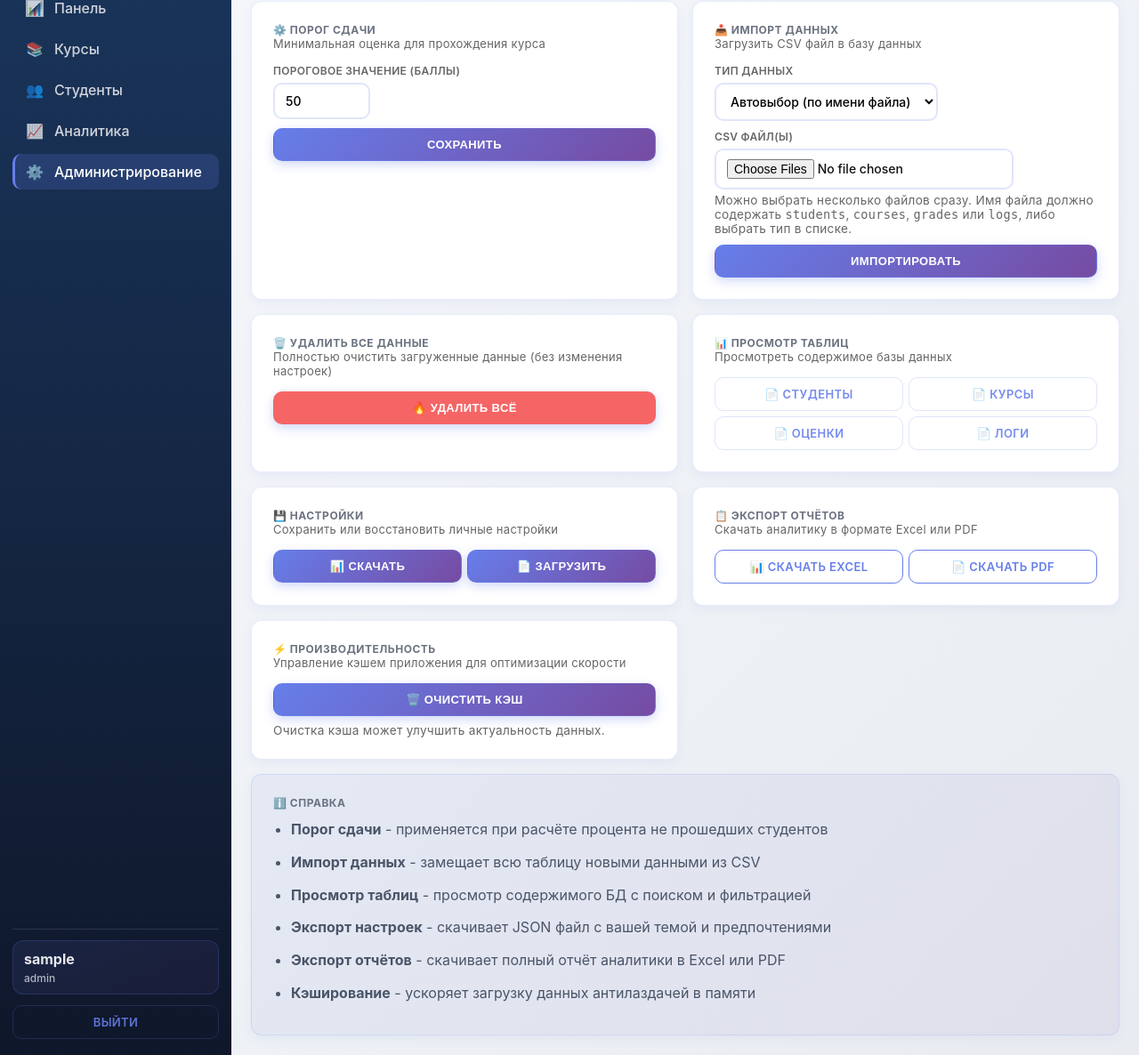
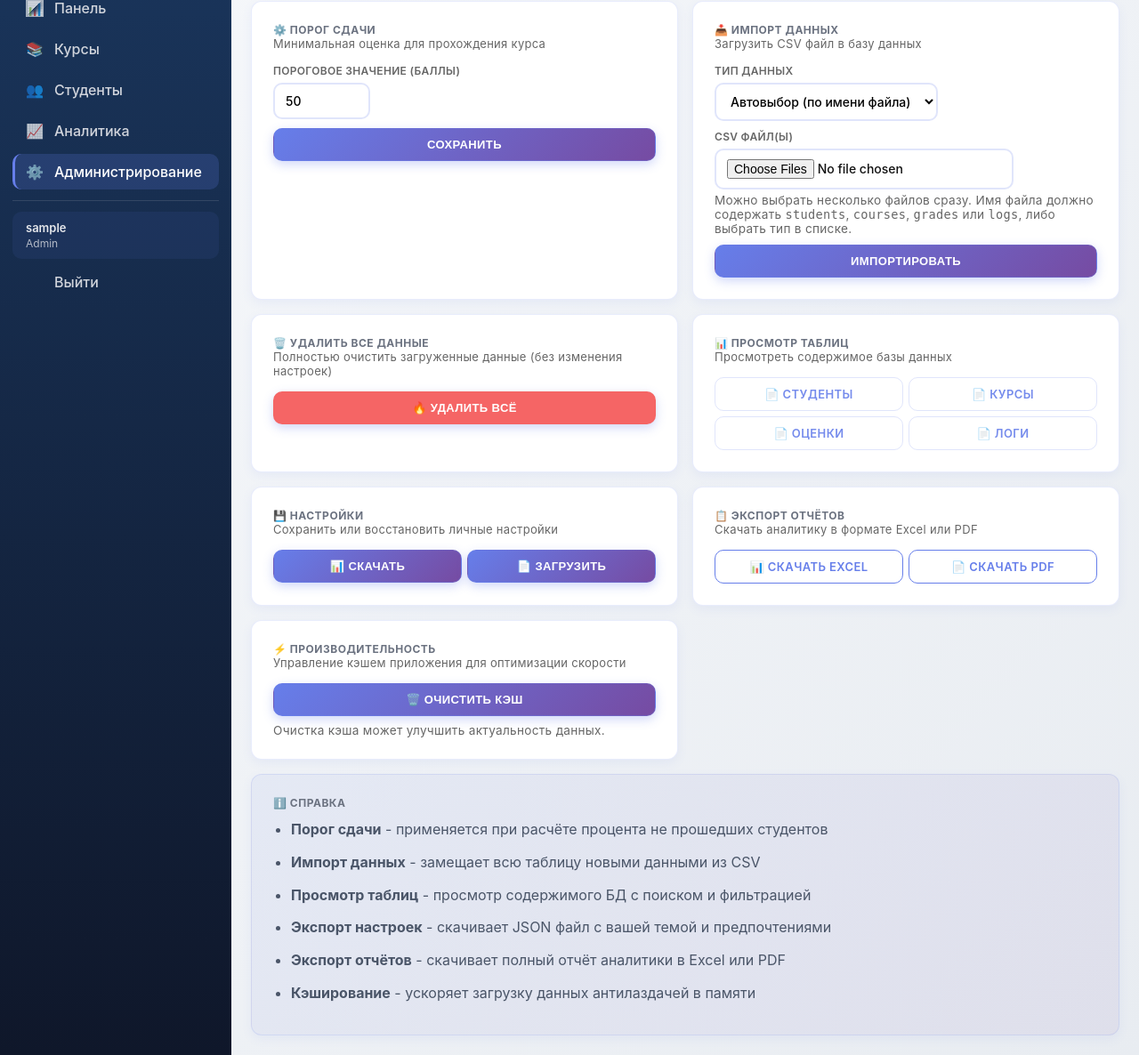
Before and after one commit to flamep211/moodle_dashboard, a Flask app: page /admin in a window 1280 px wide. Shown: the part 110-1296 px from the top of the page at 89% size. Run offline with Flask 3, Linux system fonts and the light colour scheme; a user stored in the database is signed in.

Commit message:
Исправил один баг

```diff
--- a/static/css/layout.css
+++ b/static/css/layout.css
@@ -133,39 +133,31 @@ body.dark .sidebar {
   color: #fff;
 }
 
-/* Sidebar Footer */
-.sidebar__footer {
-  margin-top: auto;
-  display: flex;
-  flex-direction: column;
-  gap: var(--spacing-md);
-  padding-top: var(--spacing-md);
-  border-top: 1px solid rgba(255, 255, 255, 0.12);
+/* Navigation Divider and Account Info */
+.nav__divider {
+  height: 1px;
+  background: rgba(255, 255, 255, 0.12);
+  margin: var(--spacing-xs) 0;
 }
 
-.userbox {
+.nav__account {
   padding: var(--spacing-sm) var(--spacing-md);
-  border-radius: var(--radius-lg);
-  background: linear-gradient(135deg, rgba(102, 126, 234, 0.1) 0%, rgba(118, 75, 162, 0.1) 100%);
-  border: 1px solid rgba(102, 126, 234, 0.2);
-  animation: slideInLeft 0.6s ease-out 0.3s both;
-  transition: all 0.3s ease;
+  background: rgba(102, 126, 234, 0.08);
+  border-radius: var(--radius-md);
+  border-left: 3px solid transparent;
 }
 
-.userbox:hover {
-  background: linear-gradient(135deg, rgba(102, 126, 234, 0.15) 0%, rgba(118, 75, 162, 0.15) 100%);
-}
-
-.userbox__name {
-  font-weight: 700;
+.nav__account-name {
+  font-weight: 600;
+  font-size: var(--font-sm);
   color: #e5e7eb;
 }
 
-.userbox__meta {
+.nav__account-role {
   font-size: var(--font-xs);
   color: rgba(229, 231, 235, 0.75);
-  margin-top: 4px;
-  font-weight: 500;
+  margin-top: 2px;
+  text-transform: capitalize;
 }
 
 /* Topbar */
--- a/templates/admin.html
+++ b/templates/admin.html
@@ -28,15 +28,13 @@
         {% if role == "admin" %}
           <a class="nav__item nav__item--active" href="/admin">Администрирование</a>
         {% endif %}
+        <div class="nav__divider"></div>
+        <div class="nav__account">
+          <div class="nav__account-name">{{ username }}</div>
+          <div class="nav__account-role">{{ role }}</div>
+        </div>
+        <a class="nav__item" href="/logout">Выйти</a>
       </nav>
-
-      <div class="sidebar__footer">
-        <div class="userbox">
-          <div class="userbox__name">{{ username }}</div>
-          <div class="userbox__meta">{{ role }}</div>
-        </div>
-        <a class="btn btn--ghost" href="/logout">Выйти</a>
-      </div>
     </aside>
 
     <!-- MAIN -->
```
Also changed, not shown: templates/analytics.html (+6 -8 lines), templates/courses.html (+6 -8 lines), templates/index.html (+6 -8 lines), templates/student_detail.html (+6 -8 lines), templates/students.html (+6 -8 lines), templates/view_table.html (+6 -7 lines).
